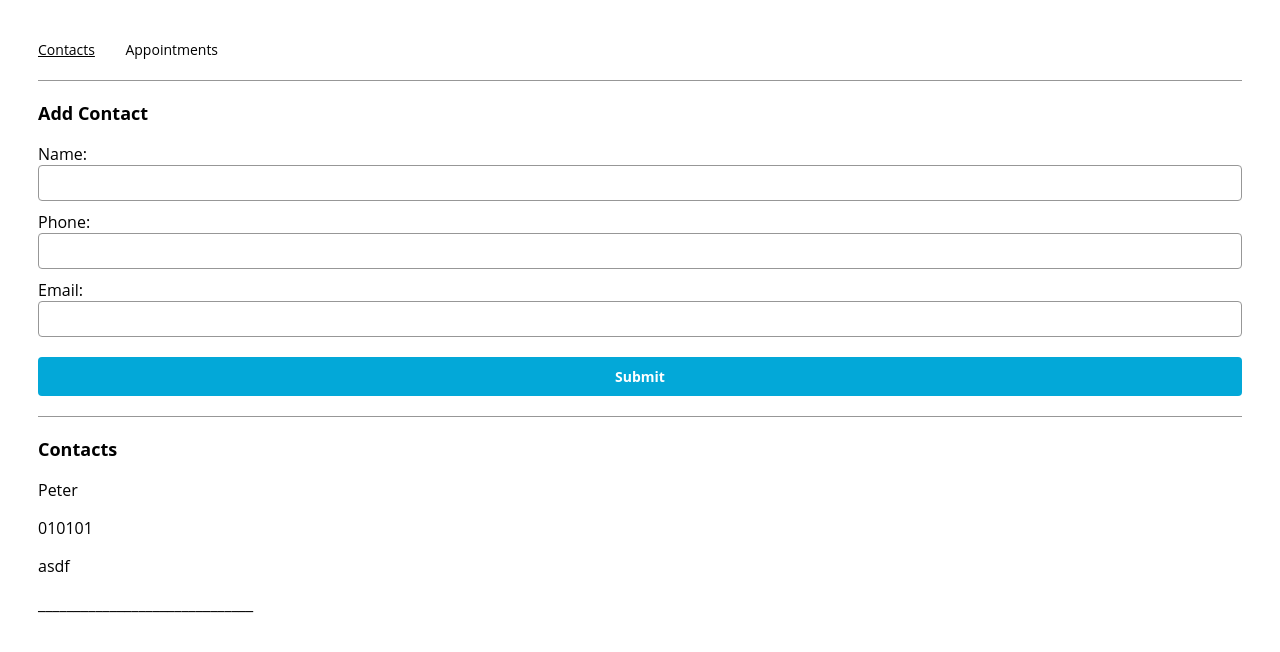
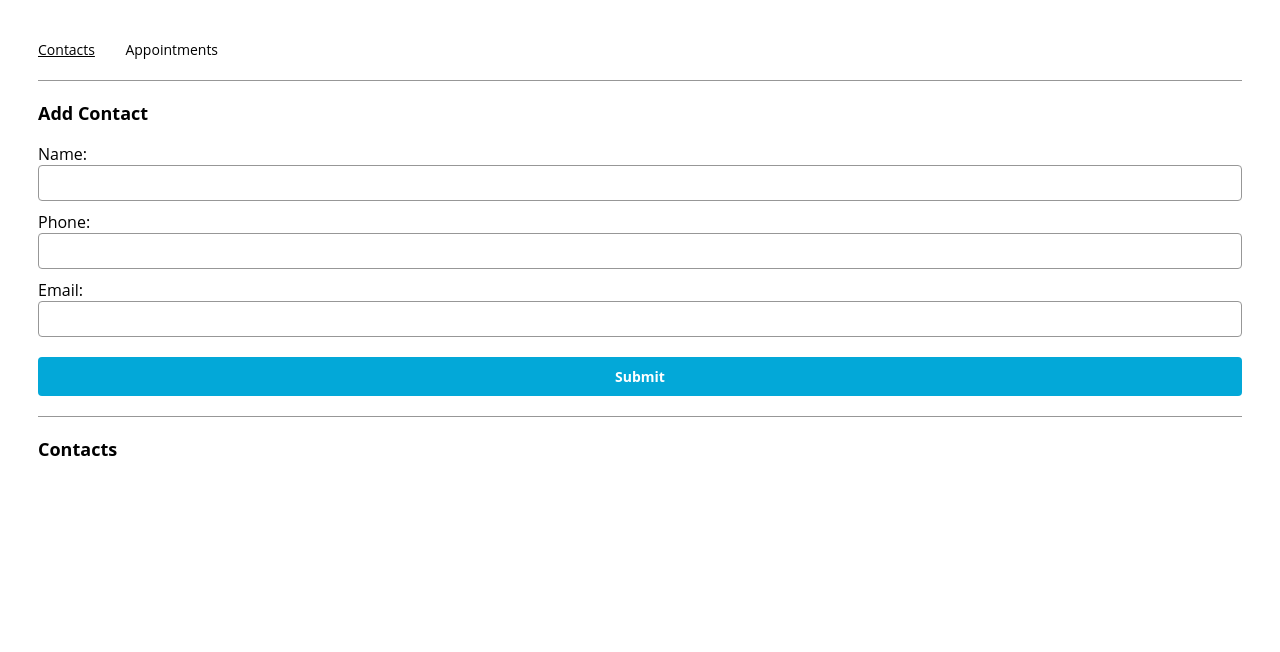
Before and after one commit to UnclePedro/Appointment-Planner, a React (Create React App) app: page /contacts in a window 1280 px wide. Shown: the top 652 px of the page. Built offline with nearby package versions, Linux system fonts and the light colour scheme.

Commit message:
Remove test data

```diff
--- a/src/App.js
+++ b/src/App.js
@@ -11,9 +11,7 @@ import { AppointmentsPage } from "./containers/appointmentsPage/AppointmentsPage
 import { ContactsPage } from "./containers/contactsPage/ContactsPage";
 
 function App() {
-  const [contacts, setContacts] = useState([
-    { name: "Peter", phone: "010101", email: "asdf" },
-  ]);
+  const [contacts, setContacts] = useState([]);
   const [appointments, setAppointments] = useState([]);
 
   const addContact = (newContact) => {
```
